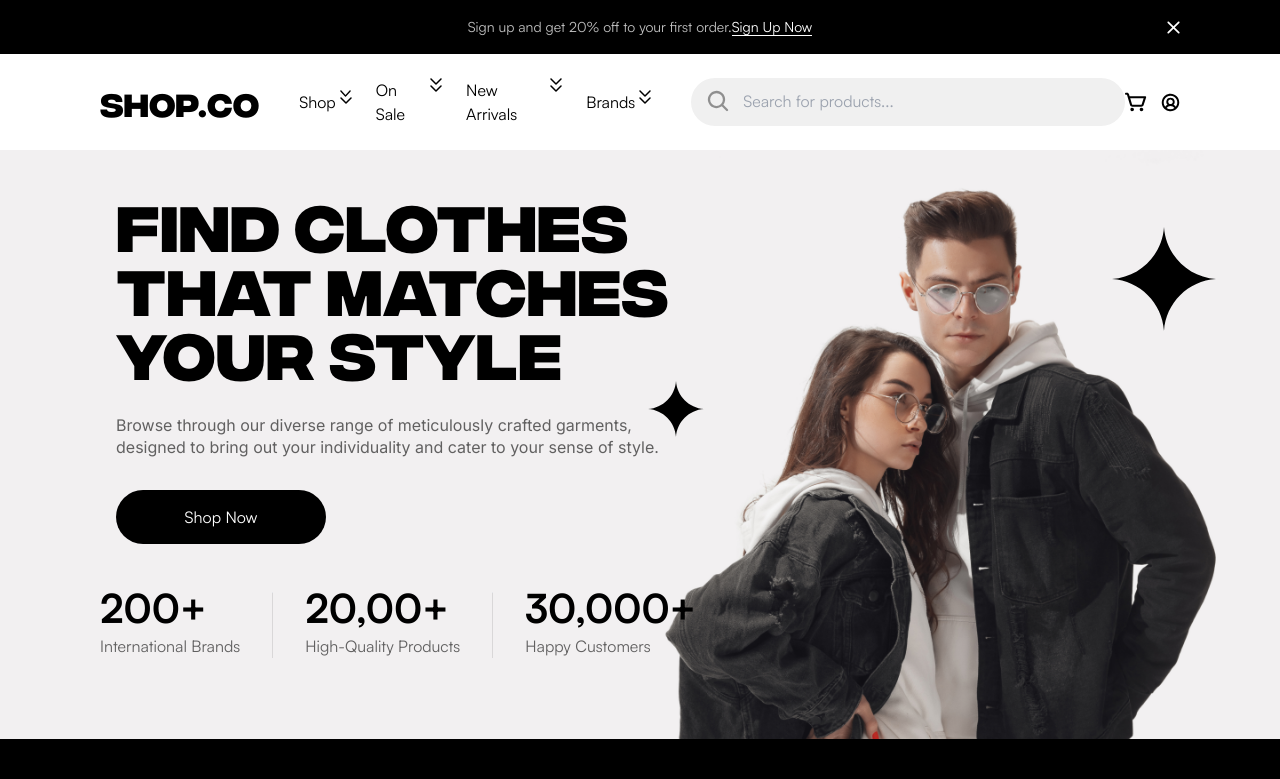
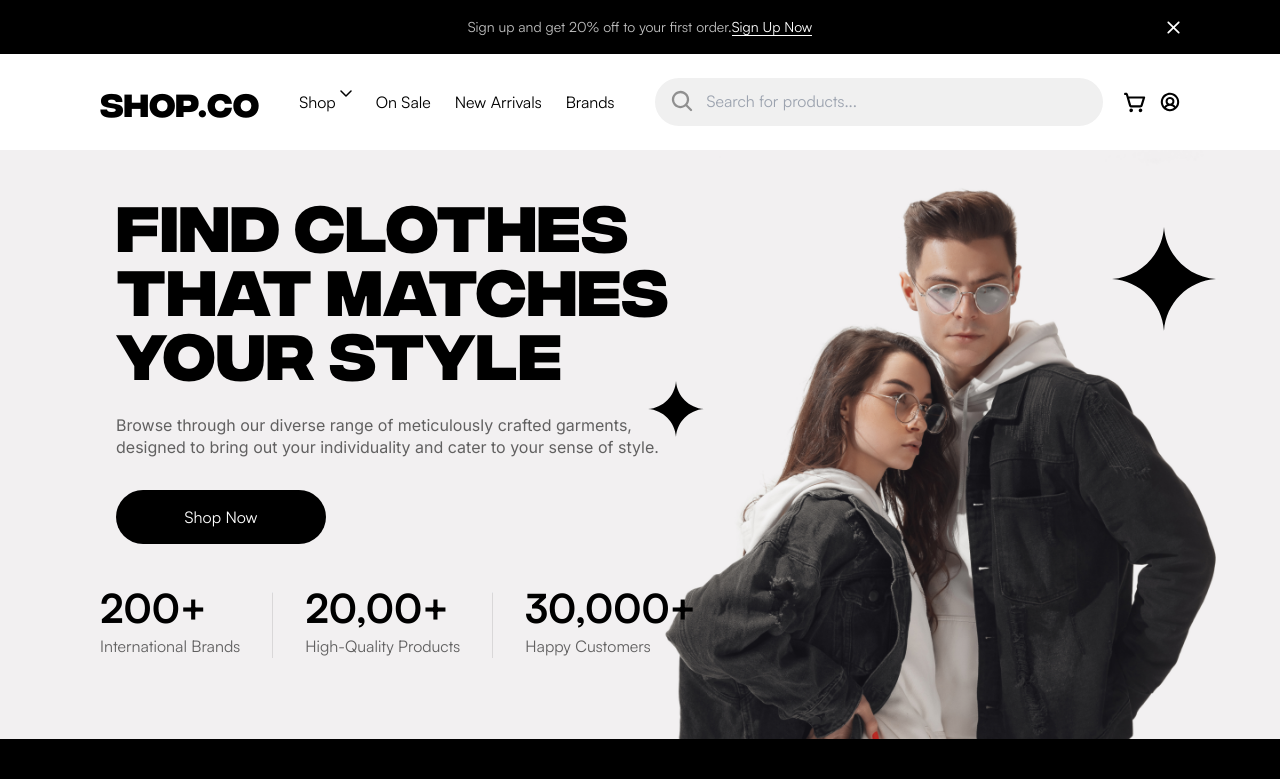
Before and after one commit to MuratMaxhuni/shop_co, a Next.js app: page / in a window 1280 px wide. Shown: the top 779 px of the page. Built offline with nearby package versions, Linux system fonts and the light colour scheme.

Commit message:
icond fixed7..

```diff
--- a/components/Navbar.tsx
+++ b/components/Navbar.tsx
@@ -68,17 +68,18 @@ const Navbar = () => {
                     {item.label}
                   </span>
 
-                  {/* {item.rightIcon && ( */}
-                  <div className="relative">
-                    <Image
+                  {item.rightIcon && (
+                    <div className="relative">
+                      {/* <Image
                       // src={item.rightIcon ? item.rightIcon : ''}
                       src="/images/down_arrow.svg"
                       alt="arrow down"
                       width={11.5}
                       height={6.5}
-                    />
-                    <Arrow_Down />
-                  </div>
+                    /> */}
+                      <Arrow_Down />
+                    </div>
+                  )}
                 </Link>
               ))}
             </div>
```
